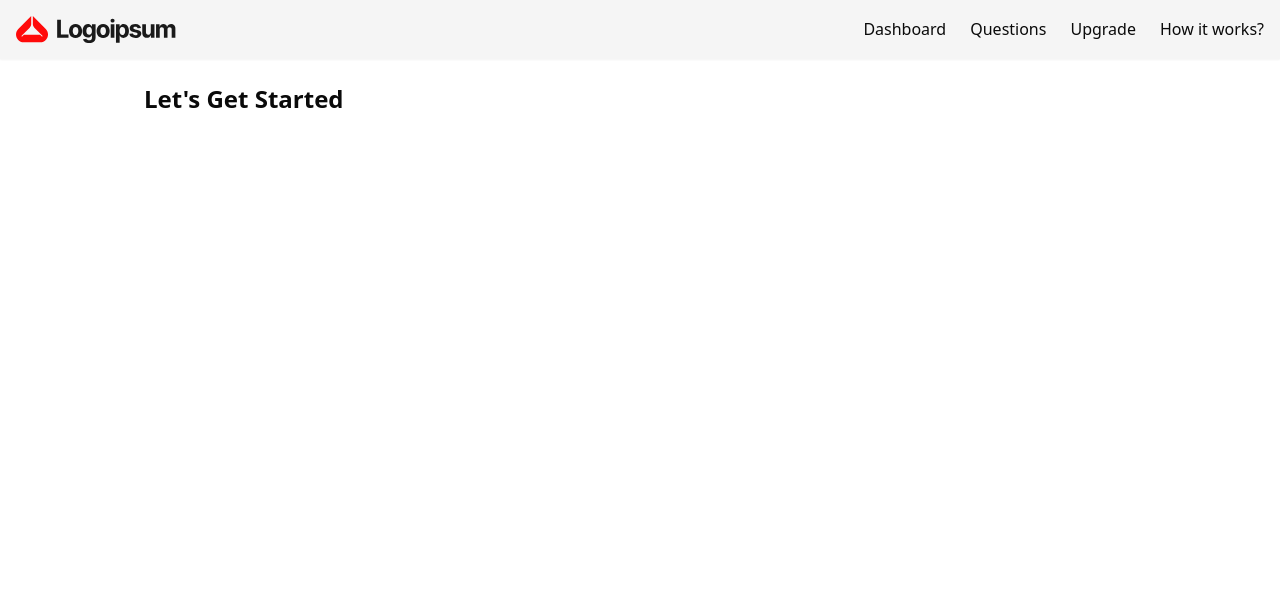
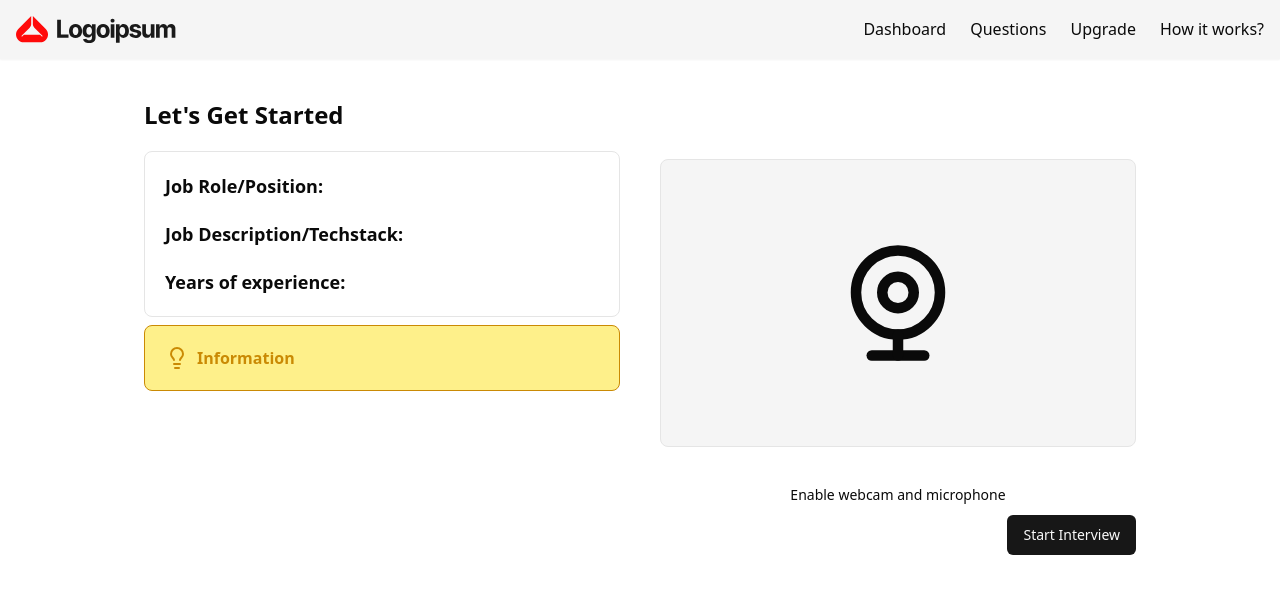
Before and after one commit to SubhadeepMondal2023/mock.ai, a Next.js app: page /dashboard/interview/1 in a window 1280 px wide. Shown: the top 594 px of the page. Built offline with nearby package versions, Linux system fonts and the light colour scheme; no server answers; the database is empty.

Commit message:
landing page done

```diff
--- a/app/dashboard/interview/[interviewId]/page.jsx
+++ b/app/dashboard/interview/[interviewId]/page.jsx
@@ -3,10 +3,14 @@ import React, { useEffect, useState } from "react";
 import { db } from "../../../../utils/db";
 import { MockInterview } from "../../../../utils/schema";
 import { eq } from "drizzle-orm";
+import Webcam from "react-webcam";
+import { Lightbulb, WebcamIcon } from "lucide-react";
+import { Button } from "../../../../@/components/components/ui/button";
 
 function Interview({ params }) {
   const [resolvedParams, setResolvedParams] = useState(null);
   const [interviewDetails, setInterviewDetails] = useState();
+  const [webCamEnabled, setWebCamEnabled] = useState(false);
 
   // Unwrapping params
   useEffect(() => {
@@ -39,8 +43,39 @@ function Interview({ params }) {
   }, [resolvedParams]);
 
   return (
-    <div className='my-6'>
+    <div className='my-10'>
       <h2 className='font-bold text-2xl'>Let's Get Started</h2>
+      <div className="grid grid-cols-1 md:grid-cols-2 gap-10">
+
+        <div className="flex flex-col my-5 gap-2">
+          <div className="flex flex-col p-5 rounded-lg border gap-5">
+          <h2 className="text-lg"><strong>Job Role/Position: </strong>{interviewDetails?.jobPosition}</h2>
+          <h2 className="text-lg"><strong>Job Description/Techstack: </strong>{interviewDetails?.jobDesc}</h2>
+          <h2 className="text-lg"><strong>Years of experience: </strong>{interviewDetails?.jobExperience}</h2>
+          </div>
+          <div className='p-5 border rounded-lg border-yellow-600 bg-yellow-200'>
+            <h2 className='flex gap-2 items-center text-yellow-600'><Lightbulb/><strong>Information</strong></h2>
+            <h2>{process.env.NEXT_PUBLIC_INFORMATION}</h2>
+          </div>
+        </div>
+
+        <div>
+          {webCamEnabled ? <Webcam onUserMedia={()=>setWebCamEnabled(true)} onUserMediaError={()=>{setWebCamEnabled(false)}} mirrored={true}
+          style={{
+            height: 300,
+            width: 300,
+          }}
+          /> :
+          <>
+            <WebcamIcon className='h-72 w-full my-7 p-20 bg-secondary rounded-lg border' />
+            <Button variant="ghost" className="w-full" onClick={()=>{setWebCamEnabled(true)}}>Enable webcam and microphone</Button>
+          </>
+          }
+        </div>
+      </div>
+      <div className='flex justify-end items-end'>
+        <Button>Start Interview</Button>
+      </div>
     </div>
   );
 }
--- a/package.json
+++ b/package.json
@@ -25,6 +25,7 @@
     "next": "15.1.7",
     "react": "^19.0.0",
     "react-dom": "^19.0.0",
+    "react-webcam": "^7.2.0",
     "tailwind-merge": "^3.0.2",
     "uuid": "^11.1.0"
   },
```
Also changed, not shown: 1 other file (tests, documents, lock files or other folders).
